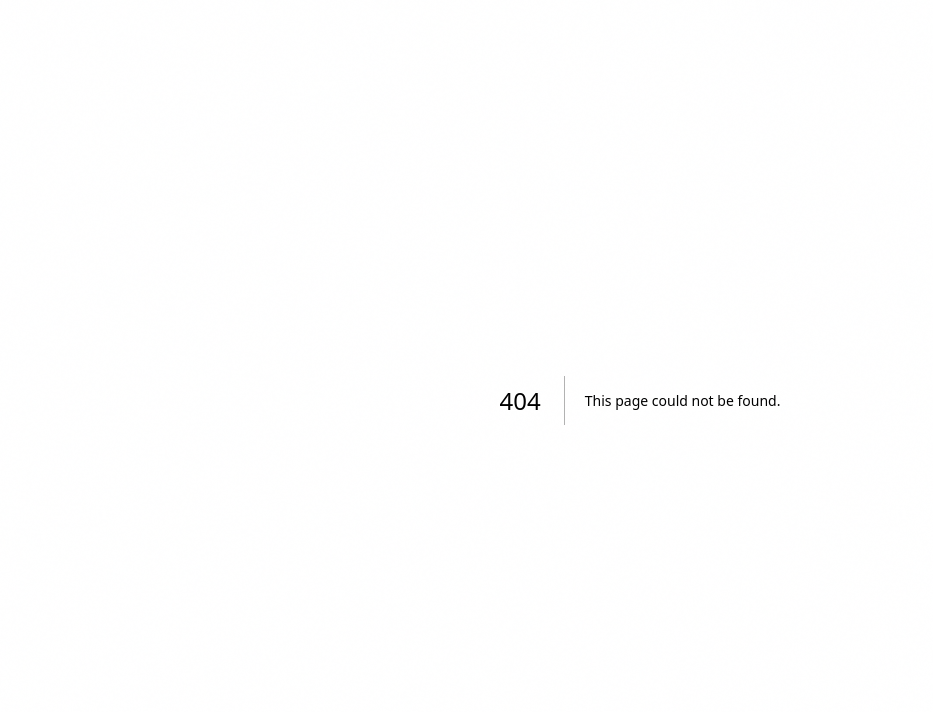
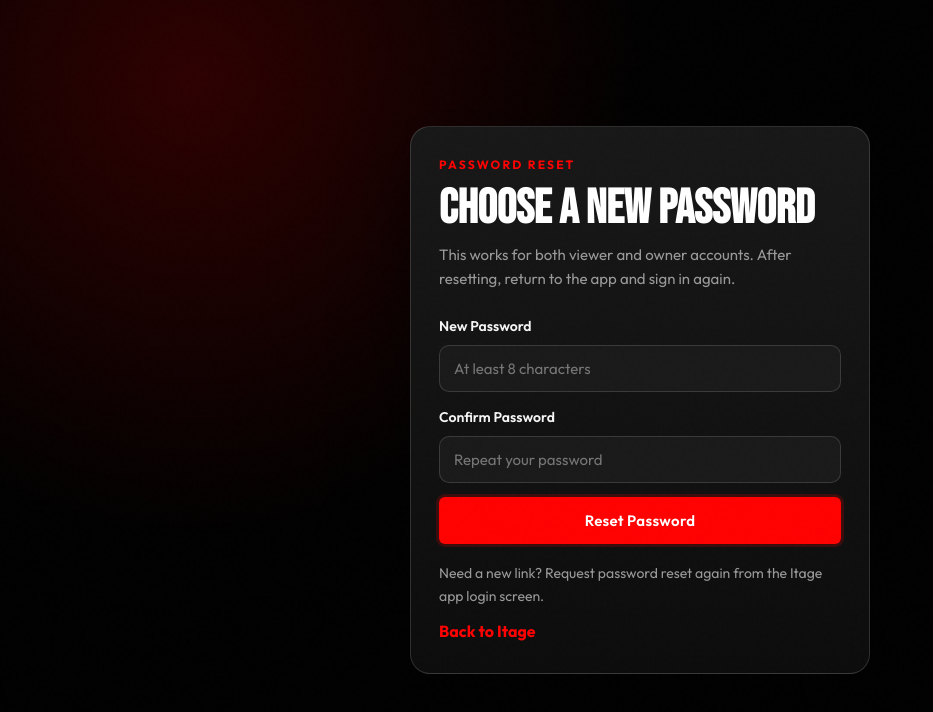
Before and after one commit to Lucignation/itage, a Next.js app: page /reset-password in a window 1280 px wide. Before the commit this address had no page. Shown: the top 712 px of the page, without its empty margins (0-933 px from the left). Built offline with nearby package versions, Linux system fonts and the light colour scheme.

Commit message:
Website updated

```diff
--- a/components/layout/Navbar.tsx
+++ b/components/layout/Navbar.tsx
@@ -7,7 +7,7 @@ import itageLogo from '@/assets/images/itage-logo.png';
 const NAV_LINKS = [
   { label: 'Browse',   href: '#browse'   },
   { label: 'Creators', href: '#creators' },
-  { label: 'About',    href: '#about'    },
+  { label: 'About',    href: '/company/about-us'    },
 ];
 
 export const Navbar: React.FC = () => {
--- a/pages/legal/dmca.tsx
+++ b/pages/legal/dmca.tsx
@@ -36,7 +36,7 @@ const DmcaPage: NextPage = () => (
       </ul>
       <p style={{ color: 'var(--white)', fontWeight: 700, marginBottom: 8 }}>Send reports to:</p>
       <p style={{ color: 'rgba(255,255,255,0.6)', lineHeight: 1.75, fontSize: 15 }}>
-        Email: [copyright email]
+        Email: support@itagetv.com
       </p>
     </section>
 
--- /dev/null
+++ b/pages/reset-password.tsx
@@ -0,0 +1,193 @@
+import type { NextPage } from 'next';
+import Head from 'next/head';
+import Link from 'next/link';
+import { useRouter } from 'next/router';
+import { FormEvent, useMemo, useState } from 'react';
+
+function getApiUrl(path: string) {
+  const rawBase = (process.env.NEXT_PUBLIC_API_BASE_URL || 'https://backend-itage.onrender.com')
+    .replace(/\/+$/, '');
+  const apiBase = rawBase.endsWith('/api') ? rawBase : `${rawBase}/api`;
+  return `${apiBase}${path}`;
+}
+
+async function readApiError(res: Response, fallback: string) {
+  try {
+    const payload = await res.json();
+    if (typeof payload?.error === 'string' && payload.error.trim()) return payload.error;
+    if (typeof payload?.message === 'string' && payload.message.trim()) return payload.message;
+    return fallback;
+  } catch {
+    return fallback;
+  }
+}
+
+const ResetPasswordPage: NextPage = () => {
+  const router = useRouter();
+  const token = useMemo(() => {
+    const raw = router.query.token;
+    return Array.isArray(raw) ? raw[0] : raw || '';
+  }, [router.query.token]);
+
+  const [newPassword, setNewPassword] = useState('');
+  const [confirmPassword, setConfirmPassword] = useState('');
+  const [message, setMessage] = useState('');
+  const [error, setError] = useState('');
+  const [isSubmitting, setIsSubmitting] = useState(false);
+
+  const onSubmit = async (event: FormEvent<HTMLFormElement>) => {
+    event.preventDefault();
+    setError('');
+    setMessage('');
+
+    if (!token) {
+      setError('This reset link is missing a token. Please request a new password reset link.');
+      return;
+    }
+
+    if (newPassword.length < 8) {
+      setError('Password must be at least 8 characters.');
+      return;
+    }
+
+    if (newPassword !== confirmPassword) {
+      setError('Passwords do not match.');
+      return;
+    }
+
+    setIsSubmitting(true);
+    try {
+      const res = await fetch(getApiUrl('/auth/reset-password'), {
+        method: 'POST',
+        headers: {
+          Accept: 'application/json',
+          'Content-Type': 'application/json',
+        },
+        body: JSON.stringify({ token, newPassword }),
+      });
+
+      if (!res.ok) {
+        throw new Error(await readApiError(res, 'Unable to reset password.'));
+      }
+
+      const payload = await res.json();
+      setMessage(payload?.message || 'Password reset successfully. You can sign in with your new password.');
+      setNewPassword('');
+      setConfirmPassword('');
+    } catch (err) {
+      setError(err instanceof Error ? err.message : 'Unable to reset password.');
+    } finally {
+      setIsSubmitting(false);
+    }
+  };
+
+  return (
+    <>
+      <Head>
+        <title>Reset Password - Itage</title>
+        <meta name="viewport" content="width=device-width, initial-scale=1" />
+      </Head>
+
+      <main style={{
+        minHeight: '100vh',
+        display: 'grid',
+        placeItems: 'center',
+        padding: 24,
+        background: 'radial-gradient(circle at 15% 10%, rgba(255,0,0,0.18), transparent 36%), var(--black)',
+      }}>
+        <section style={{
+          width: '100%',
+          maxWidth: 460,
+          padding: 28,
+          borderRadius: 'var(--radius-lg)',
+          border: '1px solid rgba(255,255,255,0.14)',
+          background: 'linear-gradient(180deg, rgba(26,26,26,0.92), rgba(13,13,13,0.96))',
+          boxShadow: '0 24px 70px rgba(0,0,0,0.5)',
+        }}>
+          <p style={{ color: 'var(--red)', fontSize: 12, fontWeight: 700, letterSpacing: '.18em', marginBottom: 10 }}>
+            PASSWORD RESET
+          </p>
+          <h1 style={{ fontFamily: 'var(--font-display)', fontSize: 48, lineHeight: 1, marginBottom: 10 }}>
+            Choose a new password
+          </h1>
+          <p style={{ color: 'var(--gray-400)', fontSize: 15, marginBottom: 24 }}>
+            This works for both viewer and owner accounts. After resetting, return to the app and sign in again.
+          </p>
+
+          <form onSubmit={onSubmit} style={{ display: 'flex', flexDirection: 'column', gap: 14 }}>
+            <label style={{ color: 'var(--gray-100)', fontSize: 14, fontWeight: 600 }}>
+              New Password
+              <input
+                type="password"
+                autoComplete="new-password"
+                placeholder="At least 8 characters"
+                value={newPassword}
+                onChange={event => setNewPassword(event.target.value)}
+                style={{
+                  width: '100%',
+                  marginTop: 8,
+                  padding: '13px 14px',
+                  borderRadius: 10,
+                  border: '1px solid rgba(255,255,255,0.14)',
+                  background: 'var(--gray-800)',
+                  color: 'var(--white)',
+                  fontFamily: 'var(--font-body)',
+                  fontSize: 15,
+                }}
+                required
+              />
+            </label>
+
+            <label style={{ color: 'var(--gray-100)', fontSize: 14, fontWeight: 600 }}>
+              Confirm Password
+              <input
+                type="password"
+                autoComplete="new-password"
+                placeholder="Repeat your password"
+                value={confirmPassword}
+                onChange={event => setConfirmPassword(event.target.value)}
+                style={{
+                  width: '100%',
+                  marginTop: 8,
+                  padding: '13px 14px',
+                  borderRadius: 10,
+                  border: '1px solid rgba(255,255,255,0.14)',
+                  background: 'var(--gray-800)',
+                  color: 'var(--white)',
+                  fontFamily: 'var(--font-body)',
+                  fontSize: 15,
+                }}
+                required
+              />
+            </label>
+
+            {message && <p style={{ color: '#36D68A', fontSize: 13 }}>{message}</p>}
+            {error && <p style={{ color: '#FF6666', fontSize: 13 }}>{error}</p>}
+
+            <button
+              type="submit"
+              disabled={isSubmitting}
+              className="btn btn-primary"
+              style={{
+                justifyContent: 'center',
+                opacity: isSubmitting ? 0.6 : 1,
+                cursor: isSubmitting ? 'not-allowed' : 'pointer',
+              }}
+            >
+              {isSubmitting ? 'Resetting...' : 'Reset Password'}
+            </button>
+          </form>
+
+          <p style={{ color: 'var(--gray-400)', marginTop: 18, fontSize: 14 }}>
+            Need a new link? Request password reset again from the Itage app login screen.
+          </p>
+          <Link href="/" style={{ display: 'inline-flex', marginTop: 12, color: 'var(--red)', fontWeight: 700 }}>
+            Back to Itage
+          </Link>
+        </section>
+      </main>
+    </>
+  );
+};
+
+export default ResetPasswordPage;
--- a/pages/support/accessibility.tsx
+++ b/pages/support/accessibility.tsx
@@ -29,7 +29,7 @@ const AccessibilityPage: NextPage = () => (
         If you encounter accessibility barriers, please contact us at:
       </p>
       <p style={{ color: 'rgba(255,255,255,0.6)', lineHeight: 1.75, fontSize: 15 }}>
-        accessibility@[yourdomain].com
+        support@itagetv.com
       </p>
     </section>
   </InfoPageLayout>
--- a/pages/support/contact-us.tsx
+++ b/pages/support/contact-us.tsx
@@ -8,17 +8,17 @@ import { Navbar } from '@/components/layout/Navbar';
 const CONTACT_CHANNELS = [
   {
     label: 'Email Support',
-    value: 'support@[yourdomain].com',
+    value: 'support@itagetv.com',
     detail: 'Best for account help, billing questions, and general assistance.',
   },
   {
     label: 'Phone Line',
-    value: '[Insert phone number]',
+    value: '+234 803 564 0399',
     detail: 'Use for urgent escalations and time-sensitive support requests.',
   },
   {
     label: 'Office Address',
-    value: '[Insert company address]',
+    value: 'Lagos, Nigeria',
     detail: 'For business correspondence and registered company inquiries.',
   },
 ];
--- a/pages/support/report-issue.tsx
+++ b/pages/support/report-issue.tsx
@@ -27,7 +27,7 @@ const ReportIssuePage: NextPage = () => (
     <section className="card">
       <p style={{ color: 'var(--white)', fontWeight: 700, marginBottom: 8 }}>Submit reports to:</p>
       <p style={{ color: 'rgba(255,255,255,0.6)', lineHeight: 1.75, fontSize: 15 }}>
-        Email: support@[yourdomain].com
+        Email: support@itagetv.com
       </p>
     </section>
   </InfoPageLayout>
```
Also changed, not shown: components/layout/Footer.tsx (+8 -8 lines), pages/company/about-us.tsx (added, +63 -0 lines).
